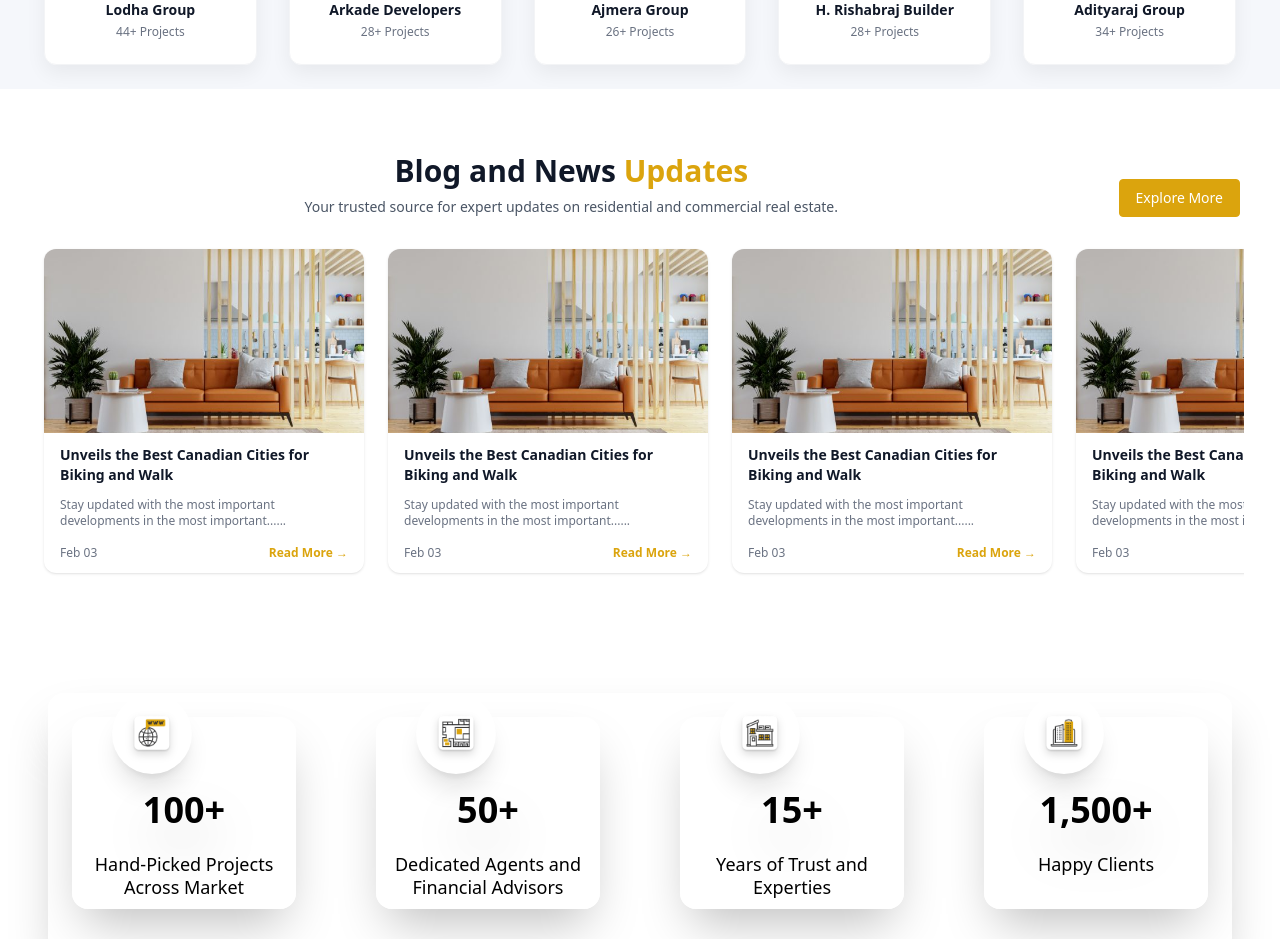
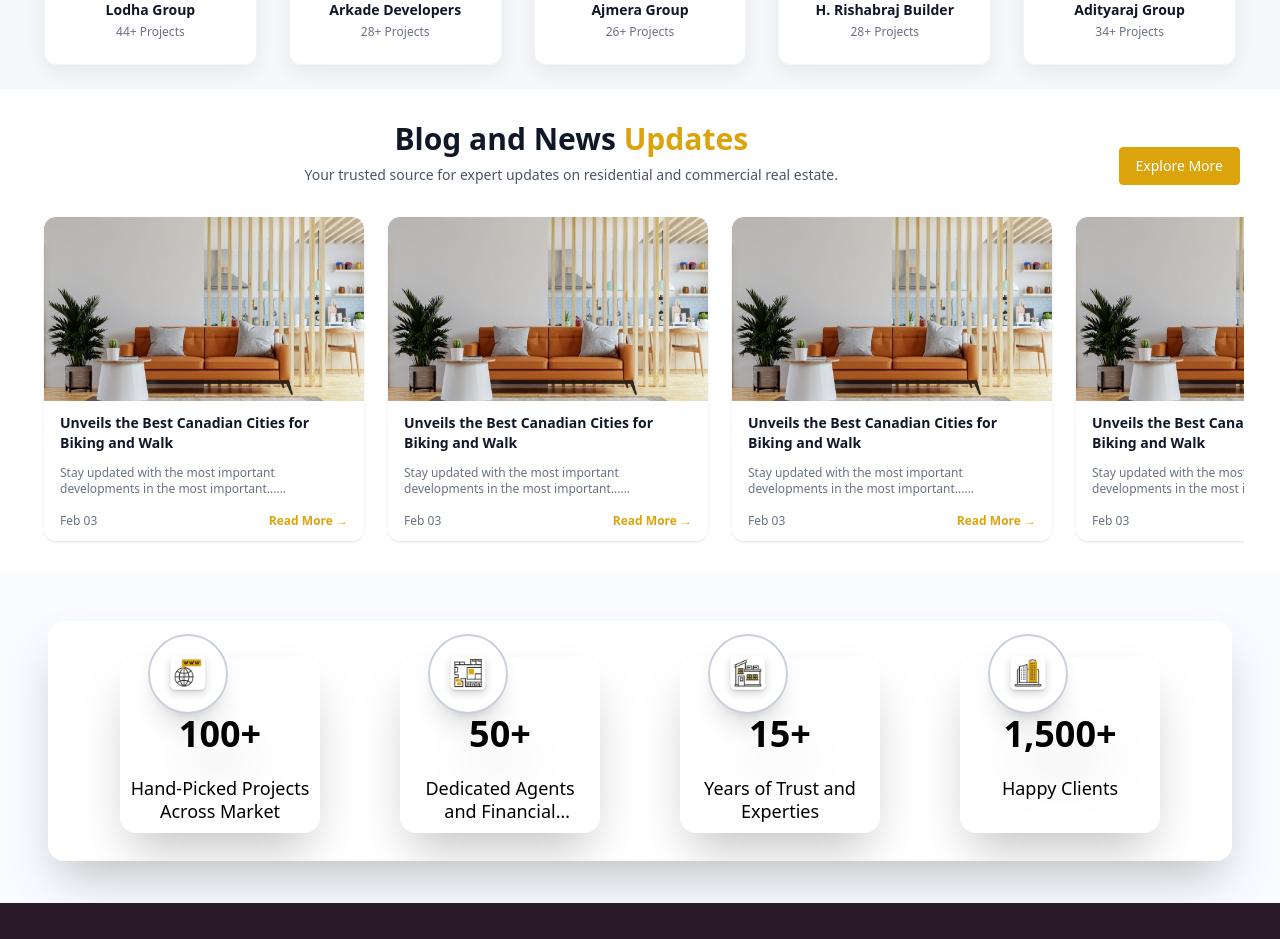
Before and after one commit to Pawancmj/neev-reality, a Next.js app: page / in a window 1280 px wide. Shown: the part 2720-3659 px from the top of the page. Built offline with nearby package versions, Linux system fonts and the light colour scheme.

Commit message:
changes done

```diff
--- a/src/app/homepage/banner/banner.tsx
+++ b/src/app/homepage/banner/banner.tsx
@@ -75,7 +75,7 @@ const StatsBar: React.FC<{ stats?: StatItem[] }> = ({ stats: customStats }) => {
   }, [useStats]);
 
   return (
-    <section ref={observedRef} className="relative mx-auto py-8 sm:py-12 w-full max-w-[1520px] overflow-hidden">
+    <section ref={observedRef} className="relative mx-auto py-8 sm:py-12 w-full max-w-[1520px] bg-[#F8FBFF] h-[330px]  overflow-hidden">
       {/* Background Pattern */}
       <div className="absolute inset-0 opacity-20">
         <div className="absolute top-4 sm:top-10 left-4 sm:left-10 w-16 sm:w-20 h-16 sm:h-20 bg-white/30 rounded-full blur-xl"></div>
@@ -111,24 +111,25 @@ const StatsBar: React.FC<{ stats?: StatItem[] }> = ({ stats: customStats }) => {
         </div>
 
         {/* 1024px+: HORIZONTAL ROW - OVERFLOW FIXED */}
-        <div className="hidden lg:flex lg:gap-3 xl:gap-20 p-6  bg-white/86 shadow-2xl rounded-2xl mx-auto  max-w-[1240px] h-[259px] justify-center items-start overflow-x-auto lg:overflow-visible xl:overflow-hidden">
+        {/* <section className="h-[300px] w-[1520px] bg-blue-100 mx-auto relative right-28 bottom-12"> */}
+        <div className="hidden lg:flex lg:gap-3 xl:gap-20 p-6   bg-white/95 shadow-2xl rounded-2xl mx-auto  max-w-[1240px] h-[240px] justify-center items-start overflow-x-auto lg:overflow-visible xl:overflow-hidden">
           {useStats.map((item, index) => (
             <div
               key={item.label}
               className="
-                flex flex-col items-center xl:h-48 hover:scale-110 rounded-2xl bg-white/95
+                flex flex-col items-center xl:h-44 hover:scale-95 rounded-2xl bg-white/95
                 backdrop-blur-xl shadow-2xl border border-white/50 hover:shadow-gold
-                transition-all duration-500 hover:-translate-y-2 flex-shrink-0 group relative p-3 xl:p-4 w-[200px] lg:w-[224px] xl:w-[224px] h-[166px]
+                transition-all duration-500 hover:-translate-y-2 flex-shrink-0 group relative p-3 xl:p-4 w-[200px] lg:w-[200px] xl:w-[200px] h-[130px] relative top-3
               "
             >
               {/* Custom Logo/Image Section - ORIGINAL positioning */}
-              <div className="w-16 xl:w-20 h-16 xl:h-20 rounded-full relative right-6 xl:right-8 bottom-3 xl:bottom-10 bg-white flex items-center justify-center shadow-xl group-hover:scale-110 transition-all duration-300 overflow-hidden">
+              <div className="w-16 xl:w-20 h-16 xl:h-20 rounded-full relative right-6 xl:right-8 bottom-3 xl:bottom-10 bg-white flex items-center justify-center shadow-xl border-2 border-[#cad1db] group-hover:scale-110 transition-all duration-300 overflow-hidden">
                 <Image
                   src={item.icon}
                   alt={item.label}
                   width={86}
                   height={86}
-                  className="w-[86px] xl:w-10 h-[86px] xl:h-10 object-contain drop-shadow-lg group-hover:scale-110 transition-all duration-300"
+                  className="w-[86px]   xl:w-10 h-[86px] xl:h-10 object-contain drop-shadow-lg group-hover:scale-110 transition-all duration-300"
                 />
               </div>
 
@@ -142,6 +143,7 @@ const StatsBar: React.FC<{ stats?: StatItem[] }> = ({ stats: customStats }) => {
             </div>
           ))}
         </div>
+        {/* </section> */}
       </div>
     </section>
   );
--- a/src/app/homepage/blog/blog.tsx
+++ b/src/app/homepage/blog/blog.tsx
@@ -23,7 +23,7 @@ const posts: BlogPost[] = Array.from({ length: 5 }).map((_, i) => ({
 
 const BlogSection: React.FC = () => {
   return (
-    <section className="max-w-[1240px] mx-auto px-4 mt-16 mb-10">
+    <section className="max-w-[1240px] mx-auto px-4 mt-8 ">
 
       {/* HEADER + BUTTON (SAME ALIGNMENT AS TRENDING PROJECTS) */}
       <div className="max-w-[1480px] mx-auto px-1 flex flex-col md:flex-row md:items-end md:justify-between gap-4">
```
